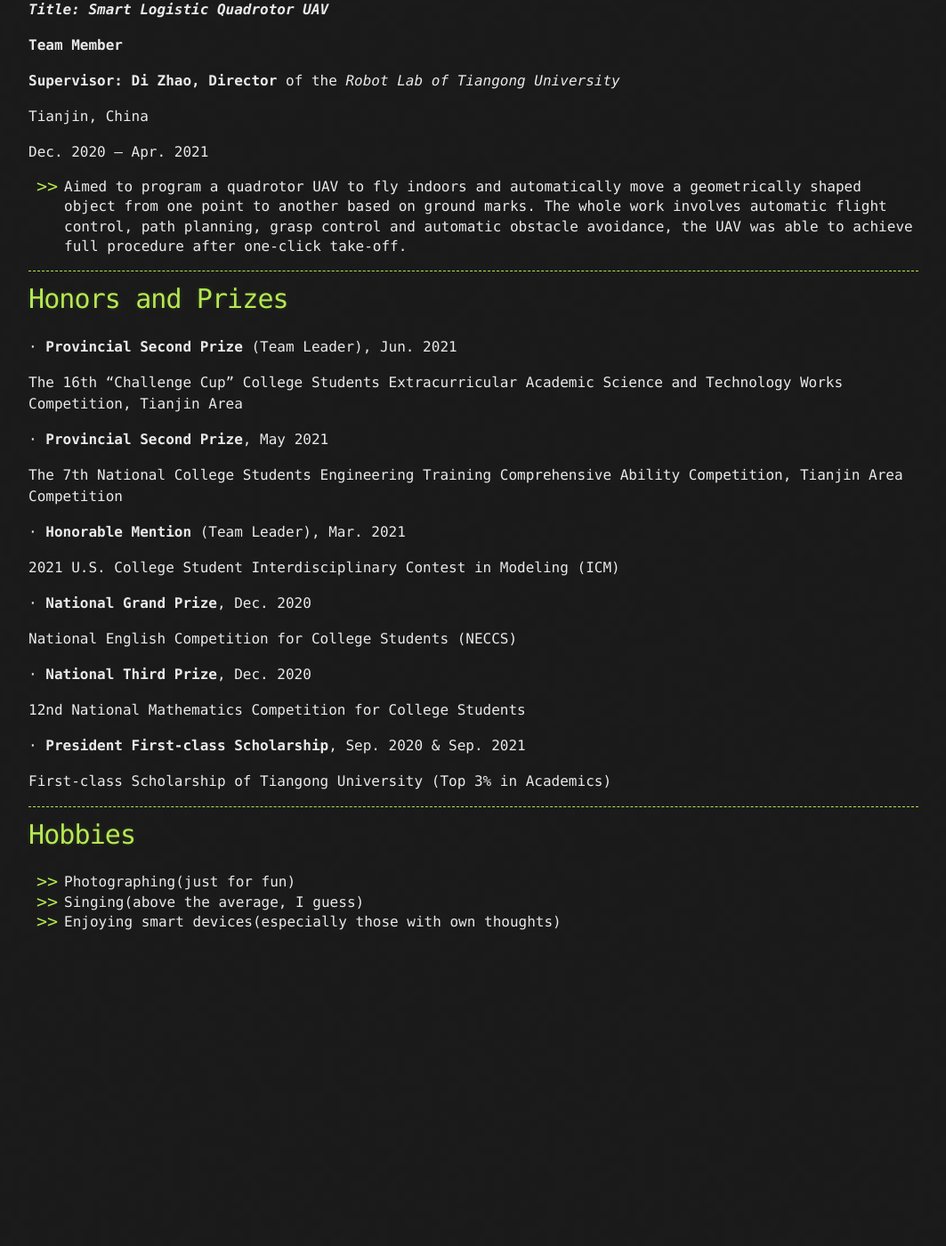
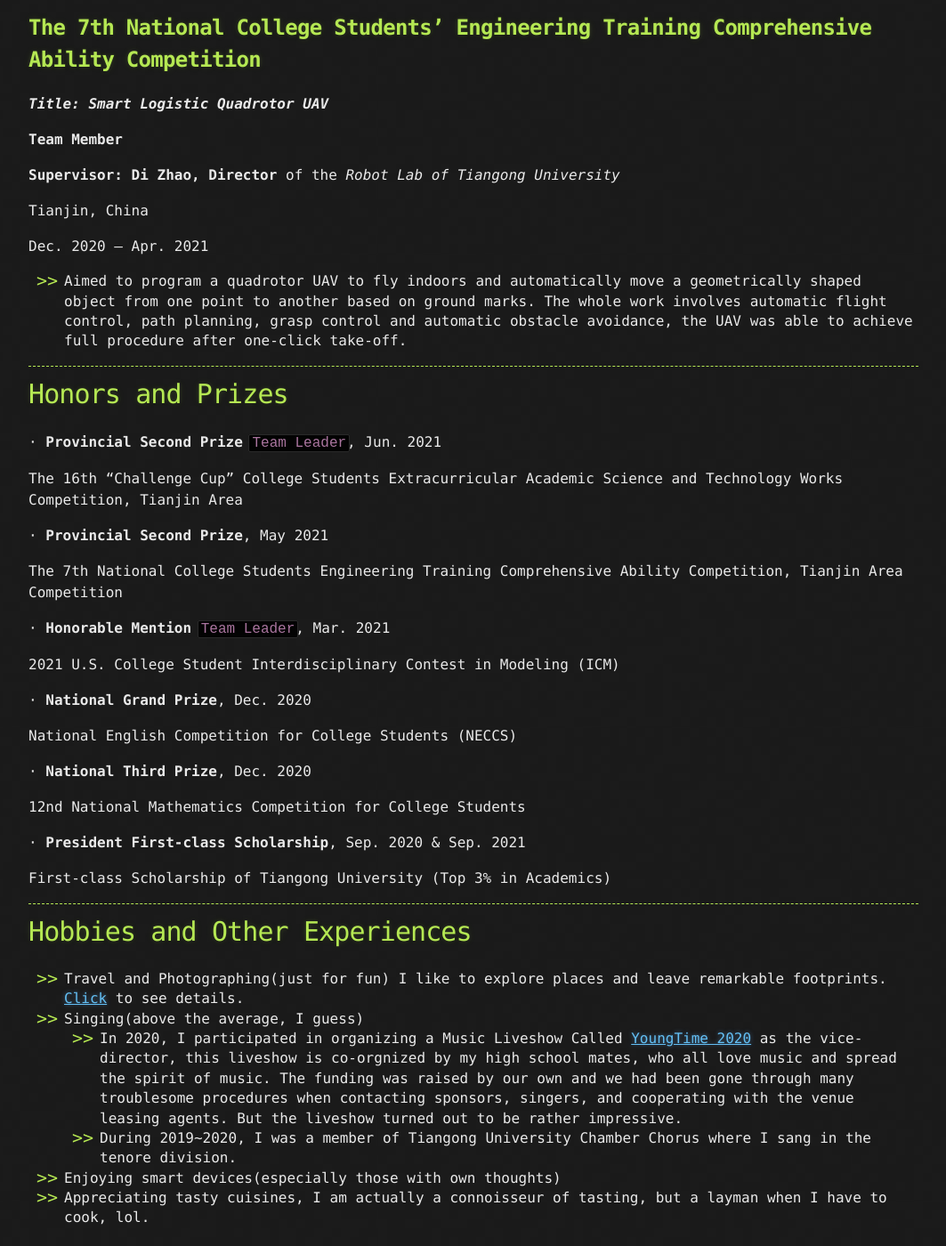
Before and after one commit to ReavenH/ReavenH.github.io, a Jekyll site: the page built from index.md, in a window 1280 px wide and 1400 px high, scrolled down 5035 px. Shown: the whole window at 89% size, without its empty margins (108-1171 px from the left). Built offline with Jekyll 4.4.1, drawn with Linux system fonts in a browser that asks for light colours; before the commit the page ends 6103 px from its top, so only the background shows below that; some of the changed text lies outside the part shown.

Commit message:
update index

```diff
--- a/index.md
+++ b/index.md
@@ -7,6 +7,10 @@ layout: default
 2. I am currently studying Telecommunication Engineering in Tiangong University, Tianjin, China. And I am now `seeking PhD positions related to EE/CS`, since I'm particularly interested in the intersection between Computer Vision and Robotics.
 3. If you are interested, please feel free to contact me: [Zhongming Huang's Gmail (Main account)](reavenhuang@gmail.com).
 4. My CV can be found [here](https://github.com/ReavenH/ReavenH/blob/main/ZhongmingHuang_CV_ver9.pdf).
+5. Details about my projects can be found on the next sections (with links).
+
+**CONTENTS**
+[TOC]
 
 # Education
 
@@ -68,7 +72,9 @@ I actually experienced the so-called "Waterloo" debacle in Gaokao, but I still k
 
 Jun. 2022 — Present, MA, United States (Remote)
 
-**Research Intern** | **Supervisor: Mark Vogelsberger, Professor,** *Massachusetts Institute of Technology*
+**Research Intern**
+
+**Supervisor: Mark Vogelsberger, Professor,** *Massachusetts Institute of Technology*
 
 - Discussed deeper theories of several foundamental neural network structures as the basic knowledge. Also, different tricks used in enhancing the network’s performance have been tested by hand buiding different kind of networks from scratch.
 
@@ -78,7 +84,9 @@ Jun. 2022 — Present, MA, United States (Remote)
 
 Sep.2021 — Present, CA, United States (Remote)
 
-**Research Intern** | **Supervisor: Ian Deng, PhD,** *University of California, San Diego*
+**Research Intern**
+
+**Supervisor: Ian Deng, PhD,** *University of California, San Diego*
 
 - Aimied to design an adapted object detection algorithm which generates object locations with a more precise boundry, providing more accurate localization which is less affected by the background.
 
@@ -176,7 +184,7 @@ Dec. 2020 — Apr. 2021
 
 # Honors and Prizes
 
-·  **Provincial Second Prize** (Team Leader), Jun. 2021
+·  **Provincial Second Prize** `Team Leader`, Jun. 2021
 
 The 16th “Challenge Cup” College Students Extracurricular Academic Science and Technology Works Competition, Tianjin Area
 
@@ -184,7 +192,7 @@ The 16th “Challenge Cup” College Students Extracurricular Academic Science a
 
 The 7th National College Students Engineering Training Comprehensive Ability Competition, Tianjin Area Competition
 
-·  **Honorable Mention** (Team Leader), Mar. 2021
+·  **Honorable Mention** `Team Leader`, Mar. 2021
 
 2021 U.S. College Student Interdisciplinary Contest in Modeling (ICM)
 
@@ -202,8 +210,12 @@ First-class Scholarship of Tiangong University (Top 3% in Academics)
 
 -----
 
-# Hobbies
+# Hobbies and Other Experiences
 
-- Photographing(just for fun)
+- Travel and Photographing(just for fun)
+  I like to explore places and leave remarkable footprints. [Click](./photographing.html) to see details.
 - Singing(above the average, I guess)
+  - In 2020, I participated in organizing a Music Liveshow Called [YoungTime 2020](./youngtime2.html) as the vice-director, this liveshow is co-orgnized by my high school mates, who all love music and spread the spirit of music. The funding was raised by our own and we had been gone through many troublesome procedures when contacting sponsors, singers, and cooperating with the venue leasing agents. But the liveshow turned out to be rather impressive.
+  - During 2019~2020, I was a member of Tiangong University Chamber Chorus where I sang in the tenore division.
 - Enjoying smart devices(especially those with own thoughts)
+- Appreciating tasty cuisines, I am actually a connoisseur of tasting, but a layman when I have to cook, lol.
```
